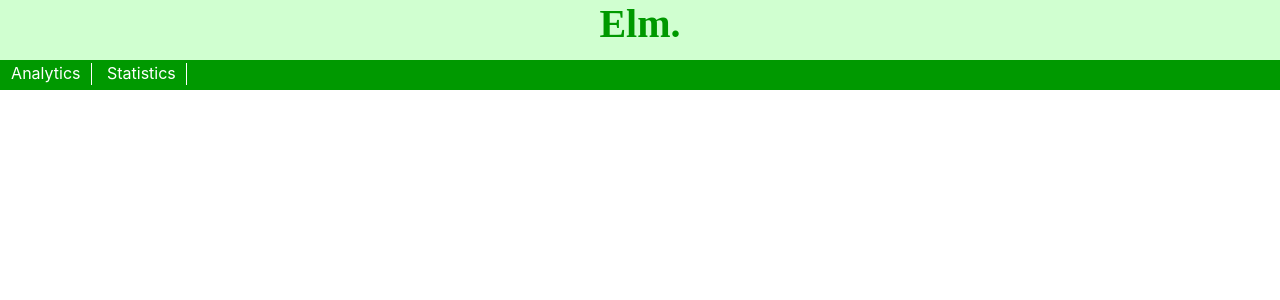
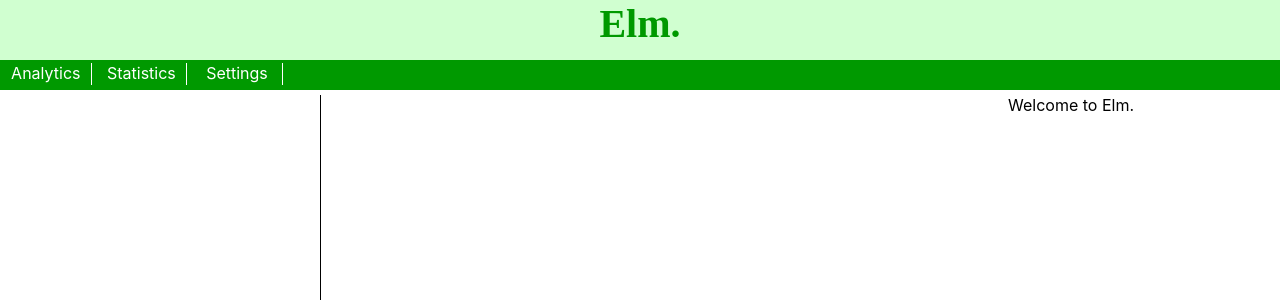
Before and after one commit to SubhajitBhattacharjee007/Elm, a React (Create React App) app: page / in a window 1280 px wide. Shown: the top 300 px of the page. Built offline with nearby package versions, Linux system fonts and the light colour scheme.

Commit message:
Added some templates

```diff
--- a/src/App.css
+++ b/src/App.css
@@ -61,3 +61,16 @@
   border-left: 1px solid black;
   color: black;
 }
+
+.right-panel {
+  /* overflow-y: scroll; */
+  margin-top: 95px;
+  text-align: center;
+  height: 650px;
+  width: 1500px;
+  margin-left: 320px;
+  float: left;
+  border-left: 1px solid black;
+  border-right: 1px solid black;
+  position: fixed;
+}
--- a/src/App.js
+++ b/src/App.js
@@ -1,12 +1,16 @@
+import { useState } from "react";
 import "./App.css";
 import Header from "./components/Header";
 import NavigationBar from "./components/NavigationBar";
+import RightPanel from "./components/RightPanel";
 
-function App() {
+function App(props) {
+  const [template, setTemplate] = useState(props.template);
   return (
     <div className="App">
       <Header />
       <NavigationBar />
+      <RightPanel template={template} />
     </div>
   );
 }
--- a/src/components/NavigationBar.js
+++ b/src/components/NavigationBar.js
@@ -5,6 +5,7 @@ function NavigationBar() {
     <div className="NavBar">
       <div className="NavBar-btn-first">Analytics</div>
       <div className="NavBar-btn">Statistics</div>
+      <div className="NavBar-btn">Settings</div>
     </div>
   );
 }
--- /dev/null
+++ b/src/components/RightPanel.js
@@ -0,0 +1,8 @@
+import React from "react";
+import Template from "../templates/Template";
+
+function RightPanel(props) {
+  return <Template template={props.template} />;
+}
+
+export default RightPanel;
--- a/src/index.js
+++ b/src/index.js
@@ -4,8 +4,4 @@ import "./index.css";
 import App from "./App";
 
 const root = ReactDOM.createRoot(document.getElementById("root"));
-root.render(
-  <React.StrictMode>
-    <App />
-  </React.StrictMode>
-);
+root.render(<App template="Dasboard" />);
--- /dev/null
+++ b/src/templates/DashboardTemplate.js
@@ -0,0 +1,11 @@
+import React from "react";
+
+function DashboardTemplate() {
+  return (
+    <div className="dashboard">
+      <h5>Dashboard is empty. Create some tasks.</h5>
+    </div>
+  );
+}
+
+export default DashboardTemplate;
--- /dev/null
+++ b/src/templates/Template.js
@@ -0,0 +1,20 @@
+import React from "react";
+import DashboardTemplate from "./DashboardTemplate";
+
+function Template(props) {
+  var element;
+  switch (props.template) {
+    case "Dashboard":
+      element = (
+        <div className="right-panel">
+          <DashboardTemplate />
+        </div>
+      );
+      break;
+    default:
+      element = <div className="right-panel">Welcome to Elm.</div>;
+  }
+  return element;
+}
+
+export default Template;
```
